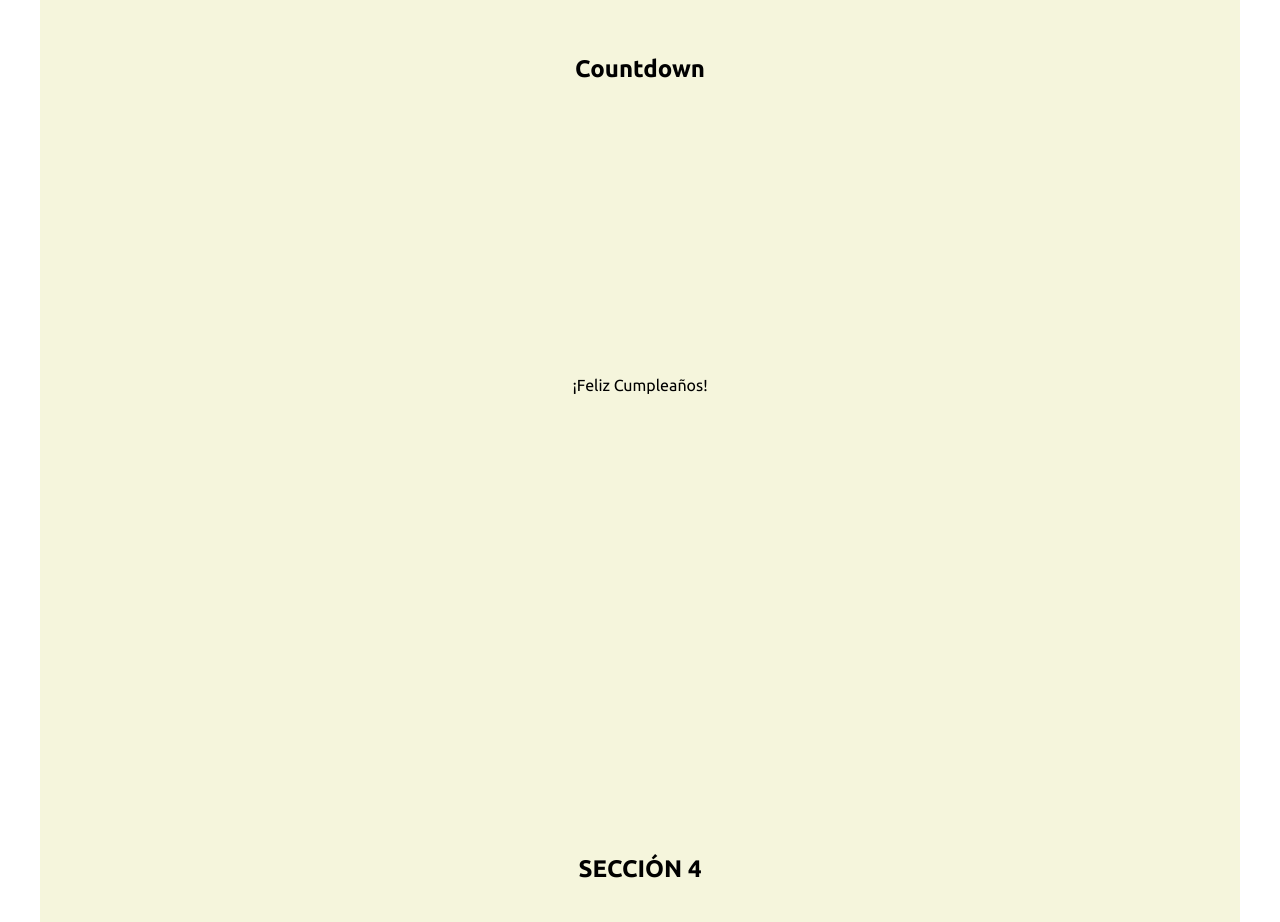
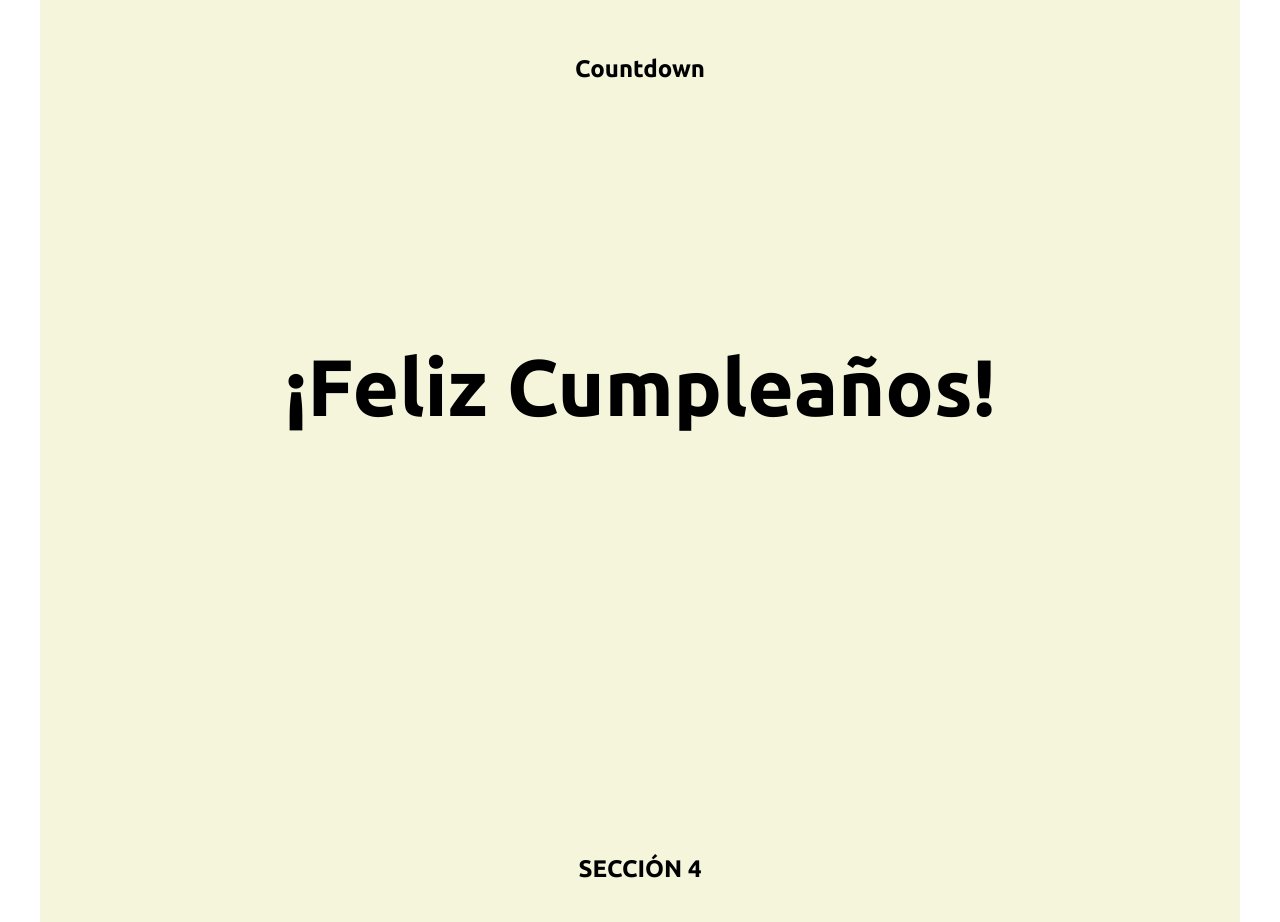
Before and after one commit to facuandrean/ejercicios-dom, a plain HTML site: page index.html in a window 1280 px wide. Shown: the part 1760-2682 px from the top of the page. Drawn offline with nearby package versions, Linux system fonts and the light colour scheme.

Commit message:
Agregando ahora sí los ultimos cambios del countdown a gh-pages

```diff
--- a/css/style.css
+++ b/css/style.css
@@ -218,6 +218,8 @@ body {
     height: 75%;
     display: grid;
     place-content: center;
+    font-size: 2.5rem;
+    font-weight: bold;
 }
 
 .main-seccion__countdown * {
@@ -280,6 +282,10 @@ body {
         display: none;
     }
 
+    .main-seccion__countdown {
+        font-size: 5rem;
+    }
+
     .main-seccion__countdown * {
         font-size: 3.2rem;
         font-weight: bold;
```
Also changed, not shown: js/script.js (line endings or trailing spaces).
